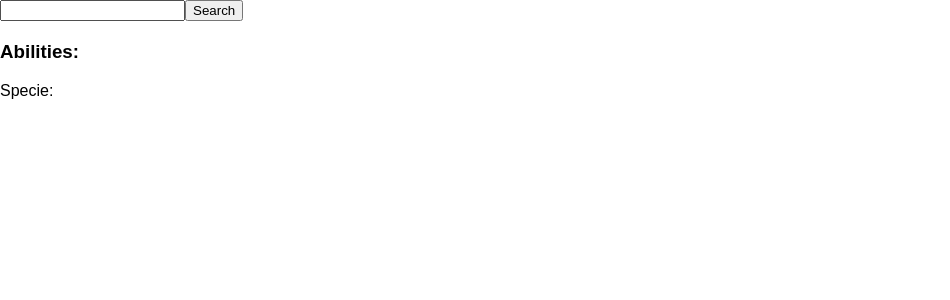
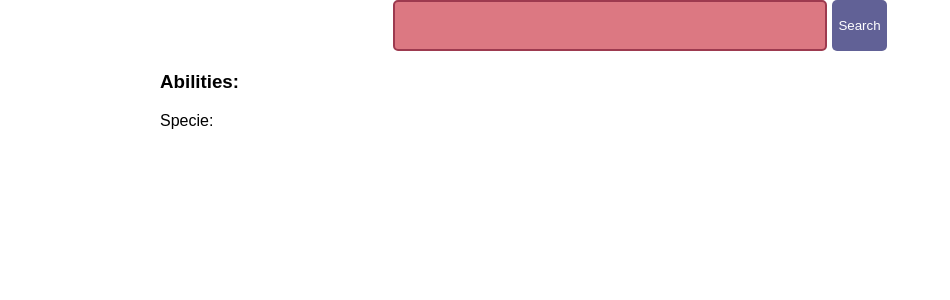
Before and after one commit to suforozinho/pokedex-react-typescript-mobx, a React (Create React App) app: page / in a window 1280 px wide. Shown: the top 300 px of the page, without its empty margins (0-950 px from the left). Built offline with nearby package versions, Linux system fonts and the light colour scheme; the HTML template or start-up script is replaced by a standard one.

Commit message:
Styling the PokeSearch component

```diff
--- a/src/App.css
+++ b/src/App.css
@@ -1,28 +1,28 @@
-/* .App {
-  text-align: center;
+.App {
+  padding-right: 10em;
+  padding-left: 10em;
 }
 
-.App-logo {
-  animation: App-logo-spin infinite 20s linear;
-  height: 80px;
+.PokeSearch {
+  display: flex;
+  justify-content: center;
 }
 
-.App-header {
-  background-color: #222;
-  height: 150px;
-  padding: 20px;
+.PokeSearch__input {
+  background: rgb(220, 120, 130);
+  border: 2px solid rgb(157, 58, 79);
+  border-radius: 5px;
+  color: rgb(253, 253, 253);
+  font-size: 2em;
+  margin-right: 5px;
+  /* margin-left: 5px; */
+  padding: 5px;
+  /* width: 30em; */
+}
+
+.PokeSearch__button {
+  background: rgb(97, 97, 150);
+  border: 0;
+  border-radius: 5px;
   color: white;
 }
-
-.App-title {
-  font-size: 1.5em;
-}
-
-.App-intro {
-  font-size: large;
-}
-
-@keyframes App-logo-spin {
-  from { transform: rotate(0deg); }
-  to { transform: rotate(360deg); }
-} */
--- a/src/components/PokeSearch.tsx
+++ b/src/components/PokeSearch.tsx
@@ -14,13 +14,14 @@ interface IProps {
 export default class PokeSearch extends React.Component<IProps, {}> {
   public render() {
     return (
-      <div>
+      <div className='PokeSearch'>
         <input
           type="text"
           value={this.props.store.pokemonToSearch}
           onChange={this.handleInput}
+          className="PokeSearch__input"
         />
-        <button onClick={this.searchPokemon}>Search</button>
+        <button onClick={this.searchPokemon} className="PokeSearch__button">Search</button>
       </div>
     );
   }
```
